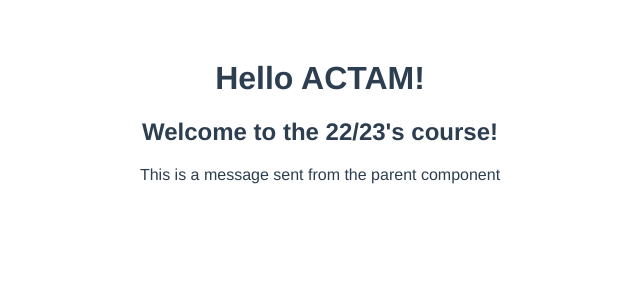
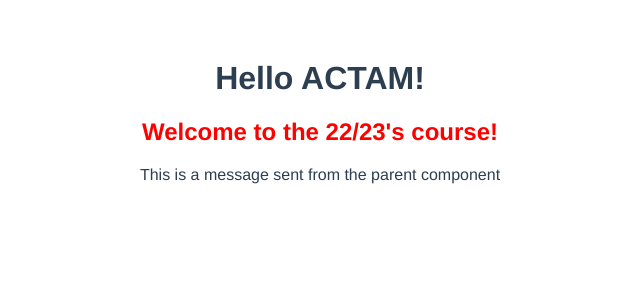
Before and after one commit to QwertyJacob/sample_vuejs_project, a Vue app: page / in a window 1280 px wide. Shown: the top 300 px of the page, without its empty margins (320-960 px from the left). Built offline with nearby package versions, Linux system fonts and the light colour scheme.

Commit message:
step 2 Attribute bindings. This time we dont need mustaches, but we need the colon, which is a shorthand for the v-bind "directive".

```diff
--- a/src/App.vue
+++ b/src/App.vue
@@ -4,7 +4,7 @@ An SFC is a reusable self-contained block of code that encapsulates HTML,
  CSS and JavaScript that belong together, written inside a .vue file.-->
 <template>
   <h1>{{ message}}</h1>
-  <h2>Welcome to the {{year.substring(year.length -5)}}'s course! </h2>
+  <h2 v-bind:class="dynamicId">Welcome to the {{year.substring(year.length -5)}}'s course! </h2>
   <HelloWorld msg="This is a message sent from the parent component"/>
 </template>
 
@@ -25,7 +25,8 @@ export default {
   data(){
     return {
       message: 'Hello ACTAM!',
-      year: '2022/23'
+      year: '2022/23',
+      dynamicId : 'subtitle'
     };
   }
 }
@@ -40,4 +41,9 @@ export default {
   color: #2c3e50;
   margin-top: 60px;
 }
+
+.subtitle {
+  color: red;
+}
+
 </style>
```
